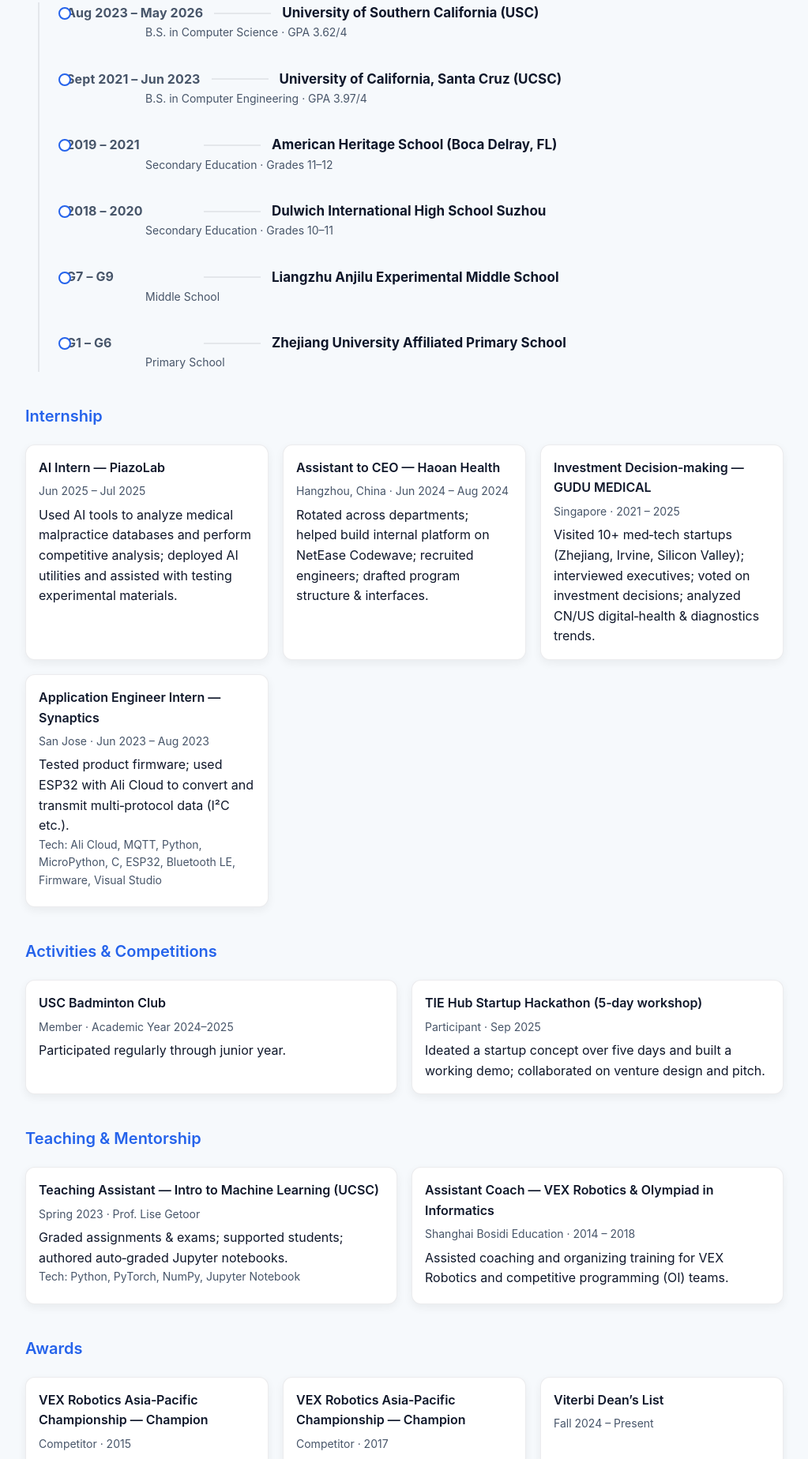
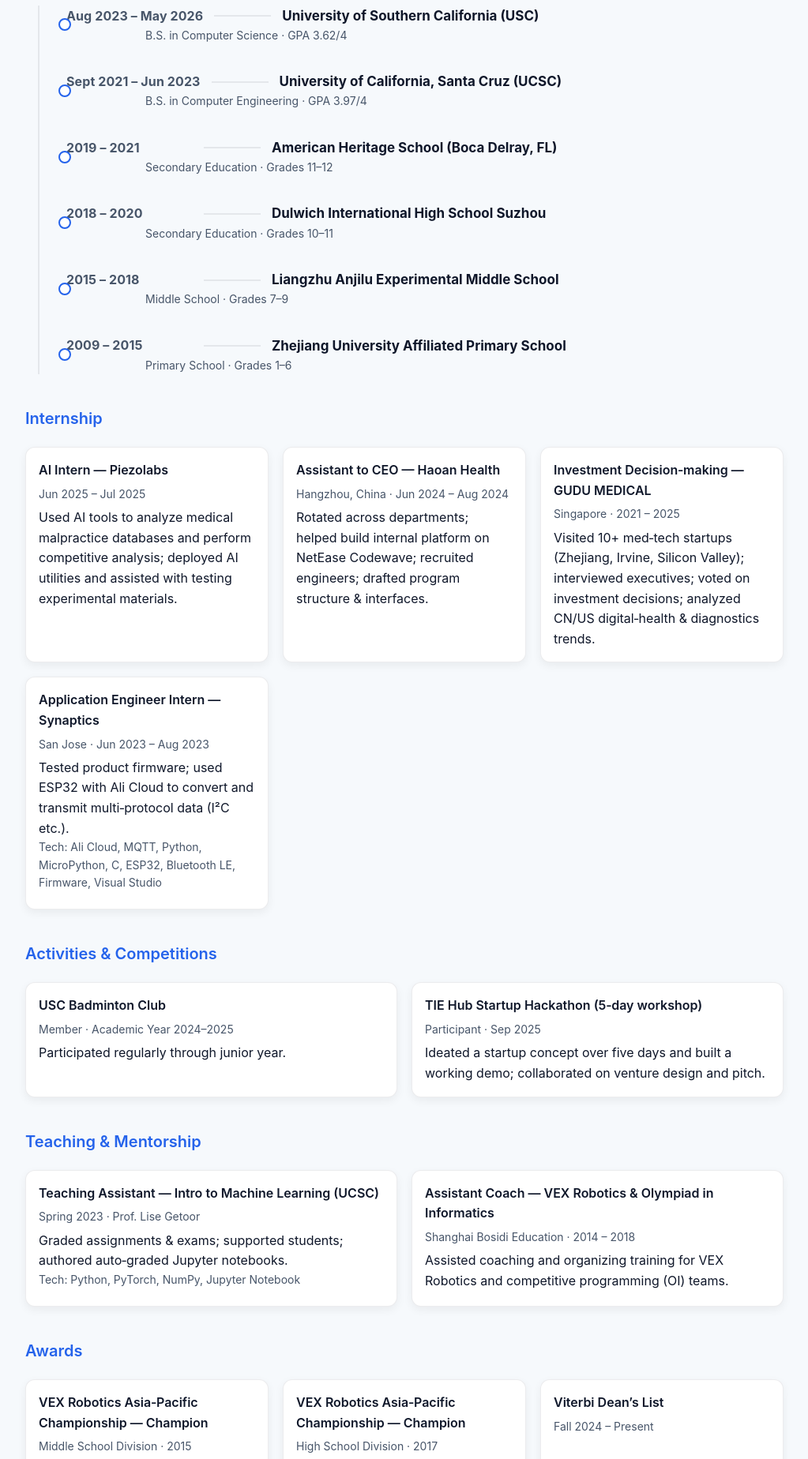
Before and after one commit to BruceLZX/BruceLZX.github.io, a plain HTML site: page index.html in a window 1280 px wide. Shown: the part 952-2800 px from the top of the page at 79% size, without its empty margins (128-1151 px from the left). Drawn offline with Linux system fonts and the light colour scheme.

Commit message:
fix: sticky header to fixed; timeline spacing + years; rename Piezolabs; awards labels; remove CV skills

```diff
--- a/index.html
+++ b/index.html
@@ -23,9 +23,9 @@
       background:var(--bg);
       color:var(--ink);
       line-height:1.6;
-      display:flex;flex-direction:column;min-height:100vh
+      display:flex;flex-direction:column;min-height:100vh;padding-top:58px
     }
-    header.nav{position:sticky;top:0;z-index:1000;background:rgba(246,249,252,.85);backdrop-filter:blur(8px);-webkit-backdrop-filter:blur(8px);border-bottom:1px solid var(--stroke)}
+    header.nav{position:fixed;top:0;left:0;width:100%;z-index:1000;background:rgba(246,249,252,.85);backdrop-filter:blur(8px);-webkit-backdrop-filter:blur(8px);border-bottom:1px solid var(--stroke)}
     .nav .bar{display:flex;align-items:center;justify-content:space-between;max-width:1000px;margin:0 auto;padding:14px 20px}
     .logo{font-weight:700}
     .links a{margin-left:20px;color:var(--muted);text-decoration:none;font-size:14px}
@@ -48,7 +48,7 @@
     .timeline{position:relative;padding-left:36px}
     .timeline:before{content:"";position:absolute;left:16px;top:0;bottom:0;width:2px;background:var(--stroke)}
     .tl-item{position:relative;margin:34px 0}
-    .tl-item:before{content:"";position:absolute;left:6px;top:6px;width:12px;height:12px;border-radius:50%;background:#fff;border:2px solid var(--accent)}
+    .tl-item:before{content:"";position:absolute;left:6px;top:50%;transform:translateY(-50%);width:12px;height:12px;border-radius:50%;background:#fff;border:2px solid var(--accent)}
     .tl-row{display:flex;align-items:center;gap:14px;margin-left:16px}
     .tl-year{color:var(--muted);font-size:16px;font-weight:700;min-width:160px;white-space:nowrap;letter-spacing:.1px}
     .tl-hline{flex:0 0 72px;height:2px;background:var(--stroke)}
@@ -115,12 +115,12 @@
         <div class="meta" style="margin-left:116px">Secondary Education · Grades 10–11</div>
       </div>
       <div class="tl-item">
-        <div class="tl-row"><div class="tl-year">G7 – G9</div><div class="tl-hline"></div><div class="tl-label">Liangzhu Anjilu Experimental Middle School</div></div>
-        <div class="meta" style="margin-left:116px">Middle School</div>
+        <div class="tl-row"><div class="tl-year">2015 – 2018</div><div class="tl-hline"></div><div class="tl-label">Liangzhu Anjilu Experimental Middle School</div></div>
+        <div class="meta" style="margin-left:116px">Middle School · Grades 7–9</div>
       </div>
       <div class="tl-item">
-        <div class="tl-row"><div class="tl-year">G1 – G6</div><div class="tl-hline"></div><div class="tl-label">Zhejiang University Affiliated Primary School</div></div>
-        <div class="meta" style="margin-left:116px">Primary School</div>
+        <div class="tl-row"><div class="tl-year">2009 – 2015</div><div class="tl-hline"></div><div class="tl-label">Zhejiang University Affiliated Primary School</div></div>
+        <div class="meta" style="margin-left:116px">Primary School · Grades 1–6</div>
       </div>
     </div>
 
@@ -129,7 +129,7 @@
   <section id="internship">
     <h2>Internship</h2>
     <div class="grid">
-      <div class="tile"><strong>AI Intern — PiazoLab</strong><div class="meta">Jun 2025 – Jul 2025</div><p>Used AI tools to analyze medical malpractice databases and perform competitive analysis; deployed AI utilities and assisted with testing experimental materials.</p></div>
+      <div class="tile"><strong>AI Intern — Piezolabs</strong><div class="meta">Jun 2025 – Jul 2025</div><p>Used AI tools to analyze medical malpractice databases and perform competitive analysis; deployed AI utilities and assisted with testing experimental materials.</p></div>
       <div class="tile"><strong>Assistant to CEO — Haoan Health</strong><div class="meta">Hangzhou, China · Jun 2024 – Aug 2024</div><p>Rotated across departments; helped build internal platform on NetEase Codewave; recruited engineers; drafted program structure & interfaces.</p></div>
       <div class="tile"><strong>Investment Decision‑making — GUDU MEDICAL</strong><div class="meta">Singapore · 2021 – 2025</div><p>Visited 10+ med‑tech startups (Zhejiang, Irvine, Silicon Valley); interviewed executives; voted on investment decisions; analyzed CN/US digital‑health & diagnostics trends.</p></div>
       <div class="tile"><strong>Application Engineer Intern — Synaptics</strong><div class="meta">San Jose · Jun 2023 – Aug 2023</div><p>Tested product firmware; used ESP32 with Ali Cloud to convert and transmit multi‑protocol data (I²C etc.).</p><div class="meta">Tech: Ali Cloud, MQTT, Python, MicroPython, C, ESP32, Bluetooth LE, Firmware, Visual Studio</div></div>
@@ -155,8 +155,8 @@
   <section id="awards">
     <h2>Awards</h2>
     <div class="grid">
-      <div class="tile"><strong>VEX Robotics Asia‑Pacific Championship — Champion</strong><div class="meta">Competitor · 2015</div></div>
-      <div class="tile"><strong>VEX Robotics Asia‑Pacific Championship — Champion</strong><div class="meta">Competitor · 2017</div></div>
+      <div class="tile"><strong>VEX Robotics Asia‑Pacific Championship — Champion</strong><div class="meta">Middle School Division · 2015</div></div>
+      <div class="tile"><strong>VEX Robotics Asia‑Pacific Championship — Champion</strong><div class="meta">High School Division · 2017</div></div>
       <div class="tile"><strong>Viterbi Dean’s List</strong><div class="meta">Fall 2024 – Present</div></div>
     </div>
   </section>
```
Also changed, not shown: cv.html (+4 -8 lines).
